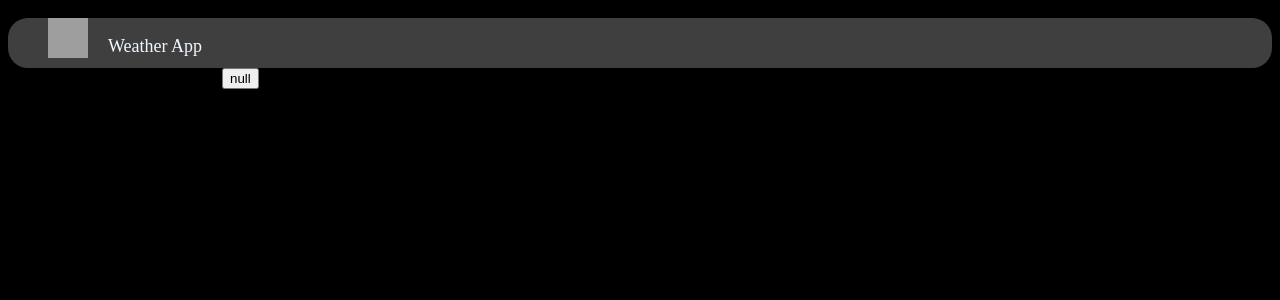
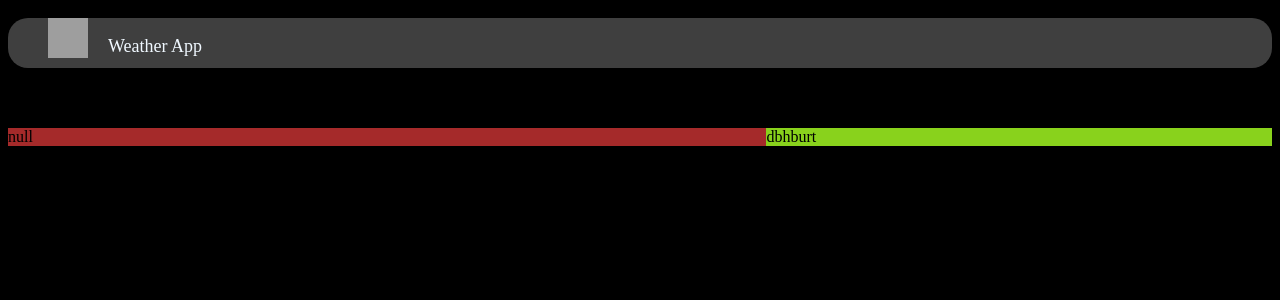
Before and after one commit to Maharshi2403/WeatherApp, a React (Vite) app in the folder app/: page / in a window 1280 px wide. Shown: the top 300 px of the page. Built offline with nearby package versions, Linux system fonts and the light colour scheme; grey boxes are pictures that could not be loaded.

Commit message:
divs created

```diff
--- a/app/src/App.css
+++ b/app/src/App.css
@@ -0,0 +1,19 @@
+.main {
+  width: 100%;
+  margin-top: 60px;
+}
+
+.bodyLeft {
+  margin: auto;
+  float: left;
+  width: 60%;
+  background-color: brown;
+  height: 100%;
+}
+
+.bodyRight {
+  float: right;
+  width: 40%;
+  background-color: rgb(137, 210, 28);
+  height: 100%;
+}
--- a/app/src/App.tsx
+++ b/app/src/App.tsx
@@ -26,8 +26,11 @@ function App() {
   return (
     <>
       <NavBar></NavBar>
-      <div className="Weatherdiv">
-        <button> {JSON.stringify(data)}</button>
+      <div className="main">
+        <div className="bodyLeft">
+          <div className="Weatherdiv">{JSON.stringify(data)}</div>
+        </div>
+        <div className="bodyRight">dbhburt</div>
       </div>
     </>
   );
```
